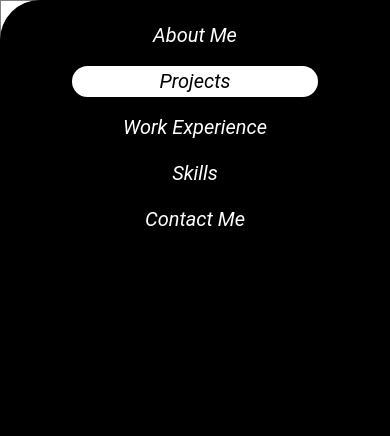
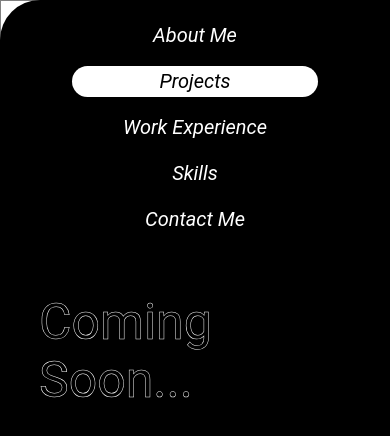
Before and after one commit to denisjosemendozavidal/portfolio-react, a React (Vite) app: page / in a window 390 px wide. Both pictures are taken after a click on the link "Projects". Shown: the part 870-1306 px from the top of the page. Built offline with nearby package versions, Linux system fonts and the light colour scheme; a web font is replaced by a local one.

Commit message:
Overall Responsiveness done - Need to push live for testing - Adding Coming soon message to Projects -  Need to redo video

```diff
--- a/src/App.css
+++ b/src/App.css
@@ -287,6 +287,33 @@ Styling notes for Denis:
 }
 
 /*Styling for the About me section end here*/
+
+/*Styling for Projects Section start here*/
+
+.projects-section-wrapper {
+  display: flex;
+  justify-content: center;
+  align-items: center;
+  align-content: center;
+  color: white;
+  width: 100%;
+  height: 100%;
+  padding: 10%;
+}
+
+.projects-section-comming-soon-message {
+  font-size: 50px;
+  font-weight: normal;
+  color: transparent;
+  -webkit-text-stroke-width: 0.5px;
+  -webkit-text-stroke-color: white;
+}
+
+.projects-section-title-wrapper {
+  display: none;
+}
+
+/*Styling for Projects section ends here*/
 
 /*Styling for Work Experience starts here*/
 
--- a/src/App.jsx
+++ b/src/App.jsx
@@ -139,6 +139,7 @@ const AboutMe = () => {
 const Projects = () => {
   return (
     <div className="projects-section-wrapper">
+      <h2 className="projects-section-comming-soon-message">Coming Soon...</h2>
       <div className="projects-section-title-wrapper">
         <h2>Projects I've Helped with</h2>
       </div>{" "}
```
